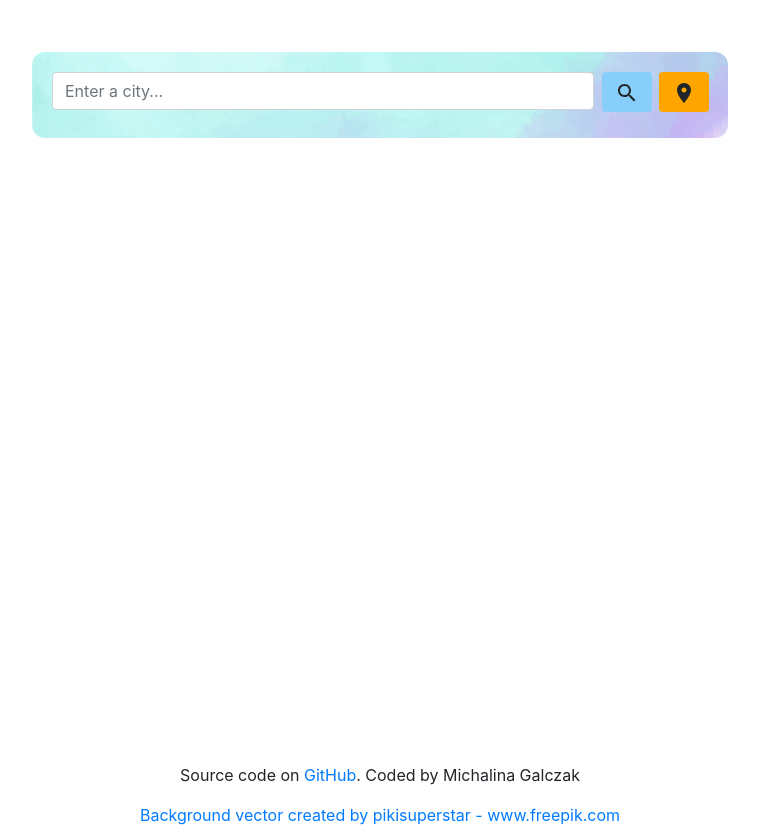
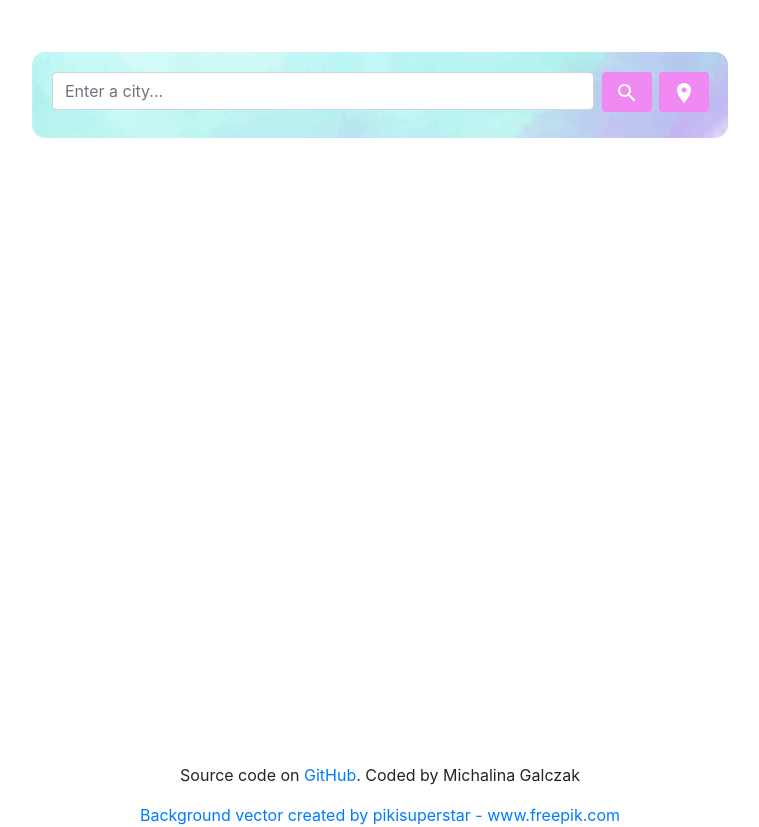
Before and after one commit to michalina-galczak/weather-app-react, a React (Create React App) app: page / in a window 1280 px wide. Shown: the whole page, without its empty margins (260-1019 px from the left). Built offline with nearby package versions, Linux system fonts and the light colour scheme.

Commit message:
Change buttons icons

```diff
--- a/src/Weather.css
+++ b/src/Weather.css
@@ -24,23 +24,23 @@
 }
 
 .Weather-btn-search {
-    border: 1px solid lightskyblue;
-    background-color: lightskyblue !important;
+    border: 1px solid #F089F1;
+    background-color: #F089F1 !important;
 }
 
 .Weather-btn-search:hover {
-    border: 1px solid lightskyblue;
-    background-color: lightcyan !important;
+    border: 1px solid #F089F1;
+    background-color: #F8C0F8 !important;
 }
 
 .Weather-btn-location {
-    border: 1px solid orange;
-    background-color: orange !important;
+    border: 1px solid #F089F1;
+    background-color: #F089F1 !important;
 }
 
 .Weather-btn-location:hover {
-    border: 1px solid orange;
-    background-color: rgb(255, 225, 211) !important;
+    border: 1px solid #F089F1;
+    background-color: #F8C0F8 !important;
 }
 
 .Weather-location {
--- a/src/Weather.js
+++ b/src/Weather.js
@@ -22,10 +22,16 @@ export default function Weather() {
 
     function search (event) {
         event.preventDefault();
+
         let url = "";
         let forecastUrl = "";
 
         if(event.currentTarget.buttonId === 'search') {
+            if(city === "") {
+                alert("Insert a city please.");
+                return;
+            }
+
             url = `https://api.openweathermap.org/data/2.5/weather?q=${city}&appid=cde0d1f3fb07f748e651759822edfb07&units=metric`;
             forecastUrl = `https://api.openweathermap.org/data/2.5/forecast?q=${city}&appid=cde0d1f3fb07f748e651759822edfb07&units=metric`;
             getWeather(url, forecastUrl);
@@ -82,7 +88,7 @@ export default function Weather() {
                 setControlClass("Weather-control");
             }
             .bind(this),
-            200
+            500
         );
     }
 
@@ -101,12 +107,12 @@ export default function Weather() {
                         </div>
                         <div className="col-1">
                             <button id='searchButton' type="Submit" className="btn Weather-btn-search" value="Search" onClick={e => form.current.buttonId='search'}>
-                                <SearchIcon />
+                                <SearchIcon style={{fill: "#FFFF"}} />
                             </button>
                         </div>
                         <div className="col-1">
                             <button id='locationButton' type="Submit" className="btn Weather-btn-location" value="Location" onClick={e => form.current.buttonId='geo'}>
-                                <LocationOnIcon />
+                                <LocationOnIcon style={{fill: "#FFFF"}} />
                             </button>
                         </div>
                     </div>
```
